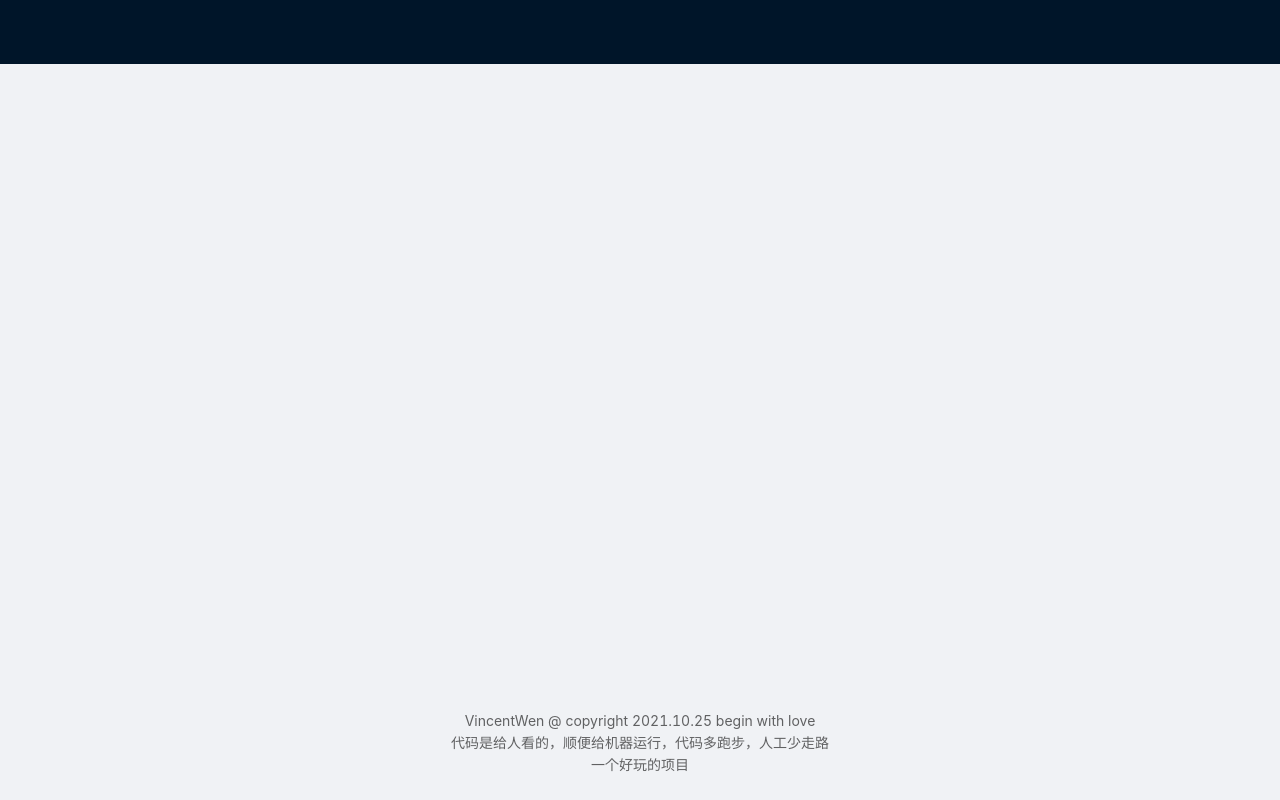
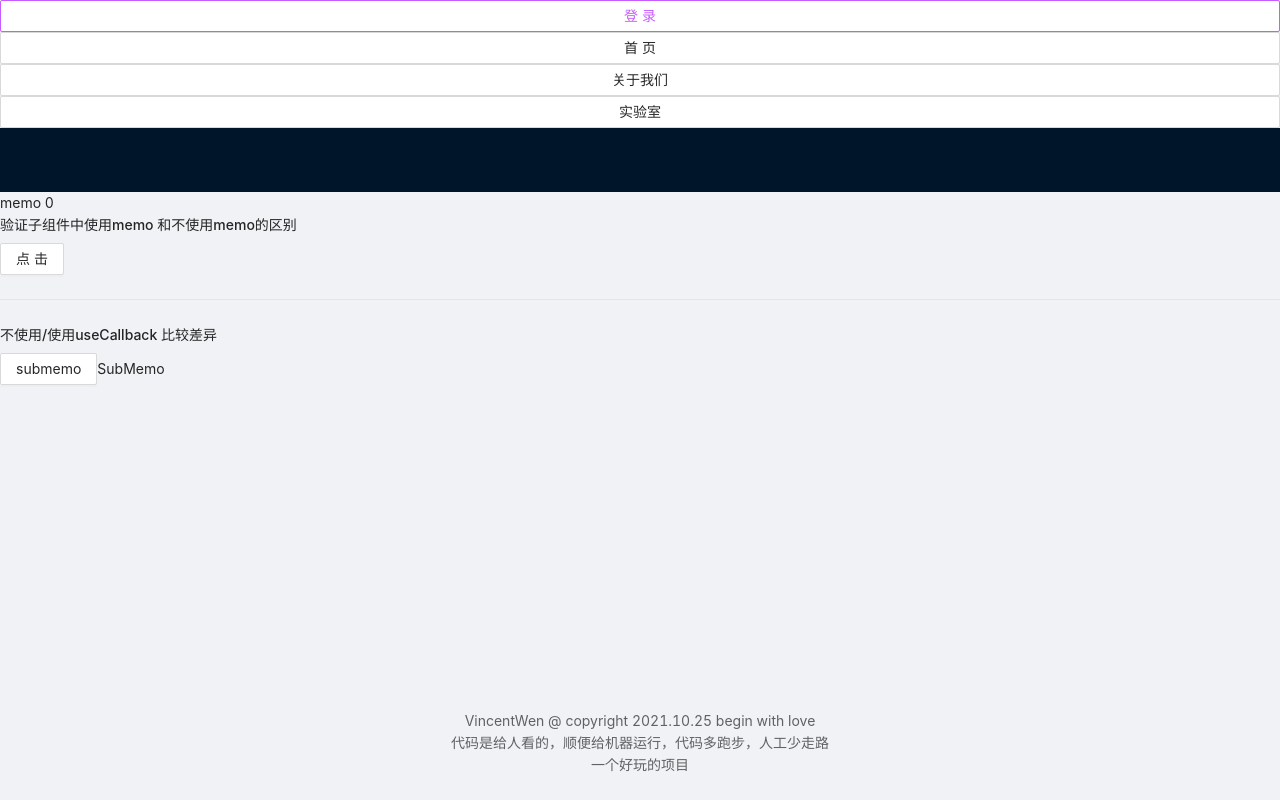
Before and after one commit to wenziyangday/tr-manage-17, a React (Create React App) app: page /labs/Memo in a window 1280 px wide. Built offline with nearby package versions, Linux system fonts and the light colour scheme; some icons are missing.

Commit message:
update: memo、useCallback 理解使用

```diff
--- a/package.json
+++ b/package.json
@@ -13,6 +13,7 @@
     "@types/react": "^17.0.0",
     "@types/react-dom": "^17.0.0",
     "@types/react-router-dom": "^5.3.1",
+    "ahooks": "^2.10.11",
     "antd": "^4.16.13",
     "axios": "^0.23.0",
     "craco-less": "^1.20.0",
--- a/src/App.tsx
+++ b/src/App.tsx
@@ -1,18 +1,17 @@
 import "@/App.less";
 
+import RenderSuspense from "@components/renderSuspense/RenderSuspense";
 import { ConfigProvider } from "antd";
 import zhCN from "antd/es/locale/zh_CN";
 import React, { FC } from "react";
 import { BrowserRouter as Router } from "react-router-dom";
-
-import RenderSuspense from "./components/renderSuspense/RenderSuspense";
 
 const App: FC = () => {
   return (
     <ConfigProvider locale={zhCN}>
       <div className="app">
         <Router>
-          <RenderSuspense isHaveLogin />
+          <RenderSuspense isOutsideAdmin />
         </Router>
       </div>
     </ConfigProvider>
--- a/src/components/renderSuspense/RenderSuspense.tsx
+++ b/src/components/renderSuspense/RenderSuspense.tsx
@@ -5,15 +5,15 @@ import React, { FC, Suspense } from "react";
 import { Switch } from "react-router-dom";
 
 type IRenderSuspenseVO = Partial<{
-  isHaveLogin: boolean;
+  isOutsideAdmin: boolean;
 }>;
 
 const RenderSuspense: FC<IRenderSuspenseVO> = (props) => {
-  const { isHaveLogin } = props;
+  const { isOutsideAdmin } = props;
 
   const RenderRoutes = (() => {
     let [, { routes }] = flatRoutes;
-    if (isHaveLogin) routes = flatRoutes;
+    if (isOutsideAdmin) routes = flatRoutes;
     return routes?.map((route) => RouteWithSub(route));
   })();
 
@@ -24,4 +24,4 @@ const RenderSuspense: FC<IRenderSuspenseVO> = (props) => {
   );
 };
 
-export default RenderSuspense;
+export default React.memo(RenderSuspense);
--- a/src/components/wrapLayout/WrapLayout.tsx
+++ b/src/components/wrapLayout/WrapLayout.tsx
@@ -2,14 +2,44 @@ import "@components/wrapLayout/style/wrap-layout.less";
 
 import RenderSuspense from "@components/renderSuspense/RenderSuspense";
 import RenderFooter from "@components/wrapLayout/components/RenderFooter";
-import { Layout } from "antd";
+import { Button, Layout } from "antd";
 import React, { FC } from "react";
+import { useHistory } from "react-router-dom";
 
 const { Header, Content, Footer } = Layout;
 
 const WrapLayout: FC = () => {
+  const history = useHistory();
   return (
     <Layout className="wrap-layout">
+      <Button
+        onClick={() => {
+          history.push("/login");
+        }}
+      >
+        登录
+      </Button>
+      <Button
+        onClick={() => {
+          history.push("/");
+        }}
+      >
+        首页
+      </Button>
+      <Button
+        onClick={() => {
+          history.push("/about");
+        }}
+      >
+        关于我们
+      </Button>
+      <Button
+        onClick={() => {
+          history.push("/labs");
+        }}
+      >
+        实验室
+      </Button>
       <Header />
       <Content>
         <RenderSuspense />
--- /dev/null
+++ b/src/labs/memo/Memo.tsx
@@ -0,0 +1,38 @@
+import SubMemo from "@labs/memo/components/SubMemo";
+import { useSetState } from "ahooks";
+import { Button, Divider } from "antd";
+import React, { FC, useCallback } from "react";
+
+const Memo: FC = () => {
+  const [state, setState] = useSetState<any>({});
+  let { count = 0 } = state;
+  // console.log("memo");
+  return (
+    <>
+      memo {count}
+      <div>
+        <h4>验证子组件中使用memo 和不使用memo的区别</h4>
+        <Button
+          onClick={() => {
+            setState({
+              count: (count += 1),
+            });
+          }}
+        >
+          点击
+        </Button>
+        <Divider />
+        <h4>不使用/使用useCallback 比较差异</h4>
+        <SubMemo
+          handleClick={useCallback(() => {
+            setState({
+              count: (count += 1),
+            });
+          }, [])}
+        />
+      </div>
+    </>
+  );
+};
+
+export default Memo;
--- /dev/null
+++ b/src/labs/memo/components/SubMemo.tsx
@@ -0,0 +1,15 @@
+import { Button } from "antd";
+import React, { FC } from "react";
+
+const SubMemo: FC<any> = (props) => {
+  const { handleClick } = props;
+  // console.log('subMemo');
+  return (
+    <>
+      <Button onClick={handleClick}>submemo</Button>
+      SubMemo
+    </>
+  );
+};
+
+export default React.memo(SubMemo);
--- a/src/routes/labs.ts
+++ b/src/routes/labs.ts
@@ -3,10 +3,19 @@ import React from "react";
 export default [
   {
     path: "/labs",
-    title: "实验室",
+    title: "React.memo",
     uniqueKey: "Labs",
-    component: React.lazy(() => import("@pages/Home")),
+    component: React.lazy(() => import("@labs/memo/Memo")),
     exact: true,
-    routes: [],
+    routes: [
+      {
+        path: "/Memo",
+        title: "React.memo",
+        uniqueKey: "Labs",
+        component: React.lazy(() => import("@labs/memo/Memo")),
+        exact: true,
+        routes: [],
+      },
+    ],
   },
 ];
```
Also changed, not shown: 1 other file (tests, documents, lock files or other folders).
